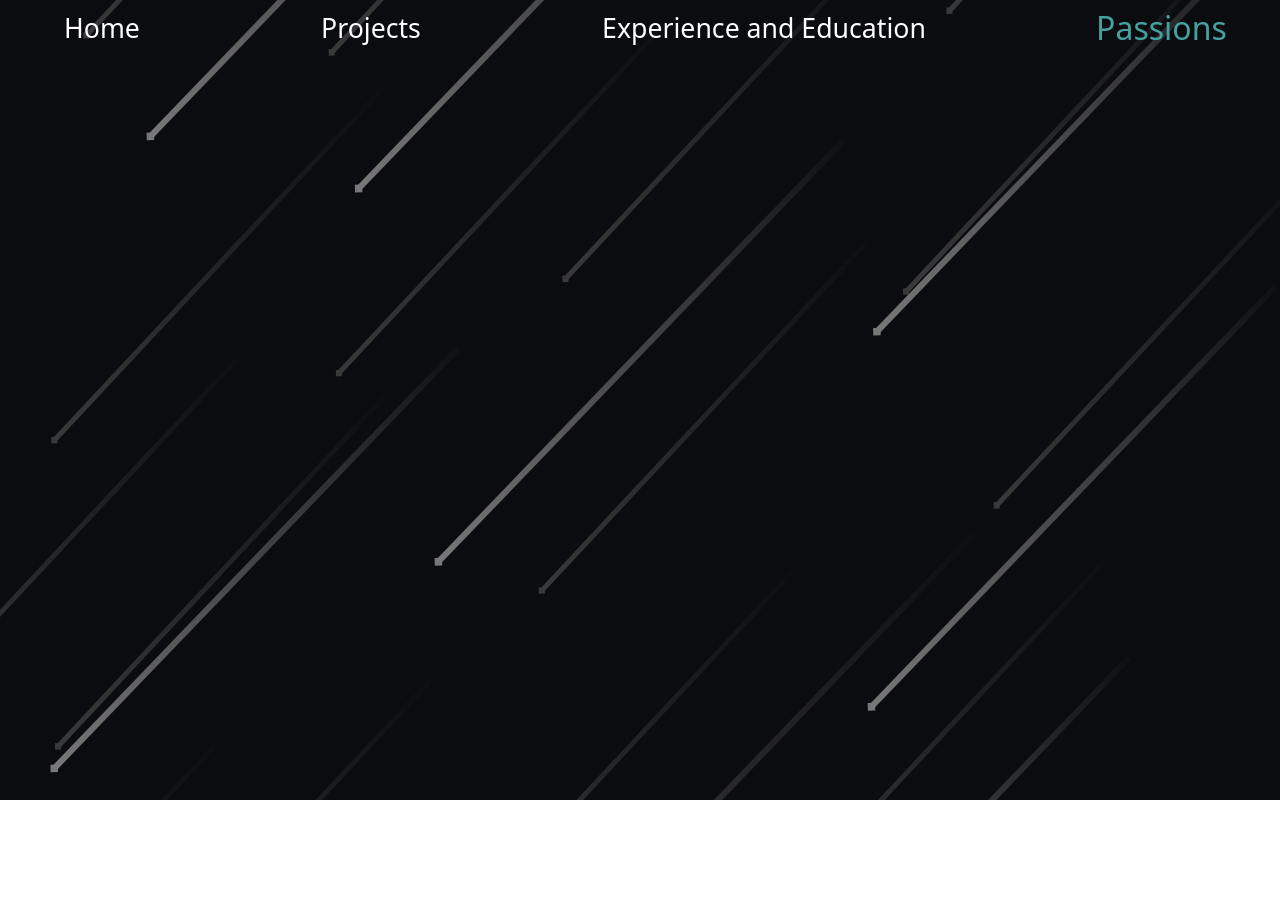
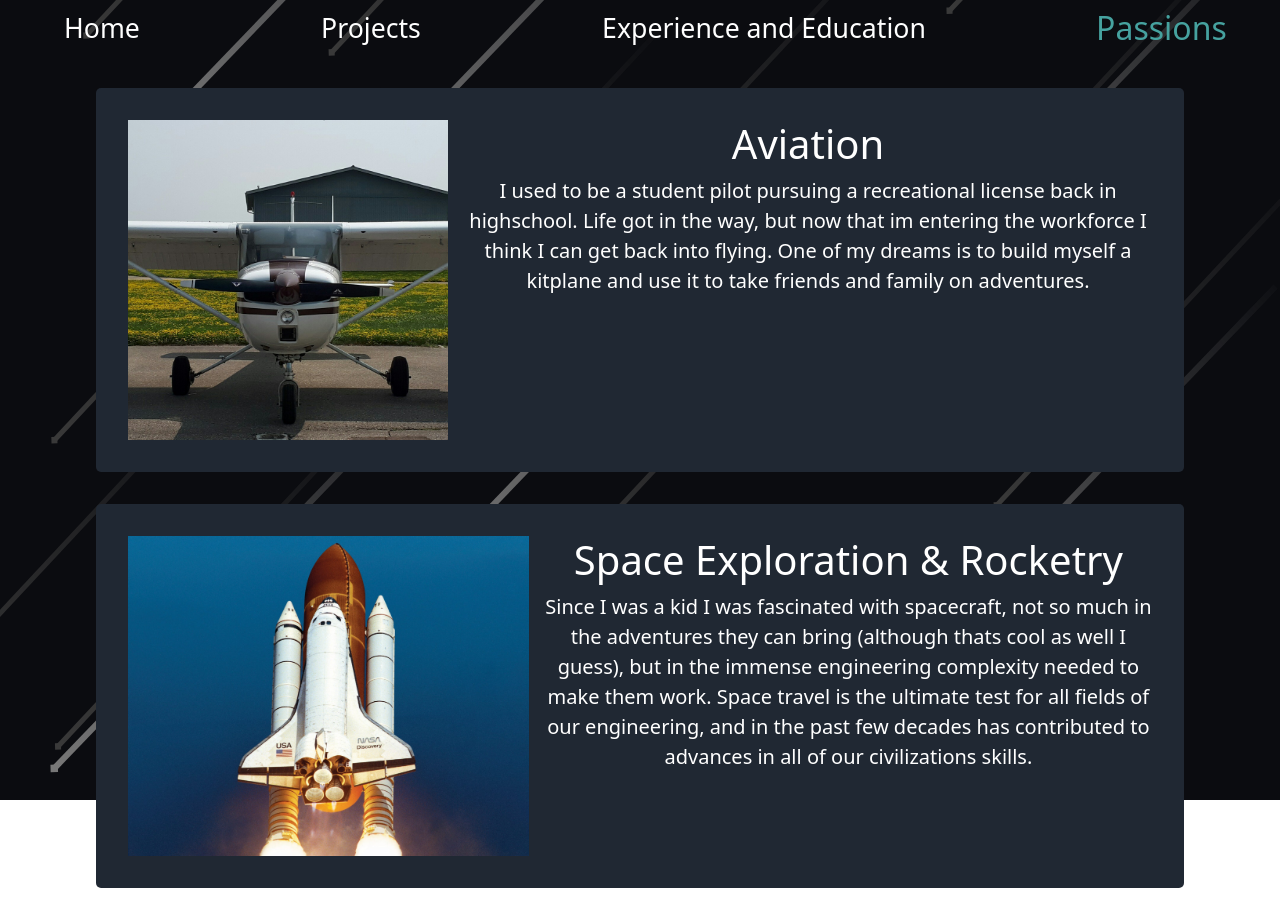
Before and after one commit to AlexNayl/alexnayl.github.io, a React (Create React App) app: page /passions in a window 1280 px wide. Before the commit the page ends 800 px from the top, so only its background shows below. Built offline with nearby package versions, Linux system fonts and the light colour scheme.

Commit message:
passions page

```diff
--- /dev/null
+++ b/src/ReactCompomemts/Passions.css
@@ -0,0 +1,12 @@
+.passion{
+    display:flex;
+    margin: 2rem;
+    padding: 2rem;
+    background-color: var(--colorbg2);
+    border-radius: .25em;
+}
+
+.passion img{
+    height: 20rem;
+    padding-right: 1rem
+}
--- a/src/ReactCompomemts/Passions.js
+++ b/src/ReactCompomemts/Passions.js
@@ -1,7 +1,22 @@
-import '../App.css'
+import './Passions.css'
 
 function Passions(){
-    <h1>TODO</h1>
+    return <div>
+        <div className='passion'>
+            <img src='passion_aviation.png'/>
+            <div>
+                <h1>Aviation</h1>
+                <p>I used to be a student pilot pursuing a recreational license back in highschool. Life got in the way, but now that im entering the workforce I think I can get back into flying. One of my dreams is to build myself a kitplane and use it to take friends and family on adventures.</p>
+            </div>
+        </div>
+        <div className='passion'>
+            <img src='passion_space.jpg'/>
+            <div>
+                <h1>Space Exploration & Rocketry</h1>
+                <p>Since I was a kid I was fascinated with spacecraft, not so much in the adventures they can bring (although thats cool as well I guess), but in the immense engineering complexity needed to make them work. Space travel is the ultimate test for all fields of our engineering, and in the past few decades has contributed to advances in all of our civilizations skills.</p>
+            </div>
+        </div>
+    </div>
 }
 
 export default Passions
--- a/src/ReactCompomemts/Projects.css
+++ b/src/ReactCompomemts/Projects.css
@@ -1,6 +1,7 @@
 .project{
     background-color: var(--colorbg2);
     text-align: left;
+    border-radius: .25em;
 }
 
 .btn{
```
Also changed, not shown: public/passion_aviation.png (added), public/passion_space.jpg (added).
